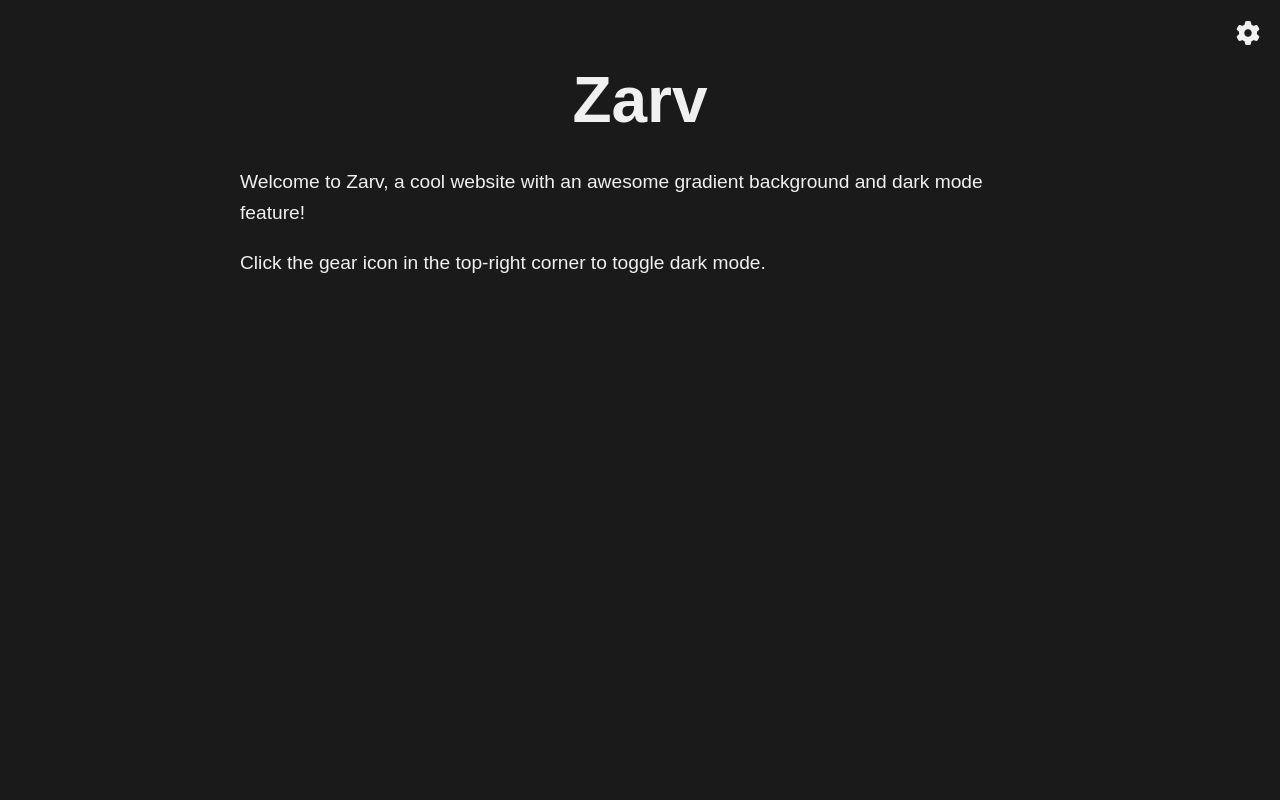
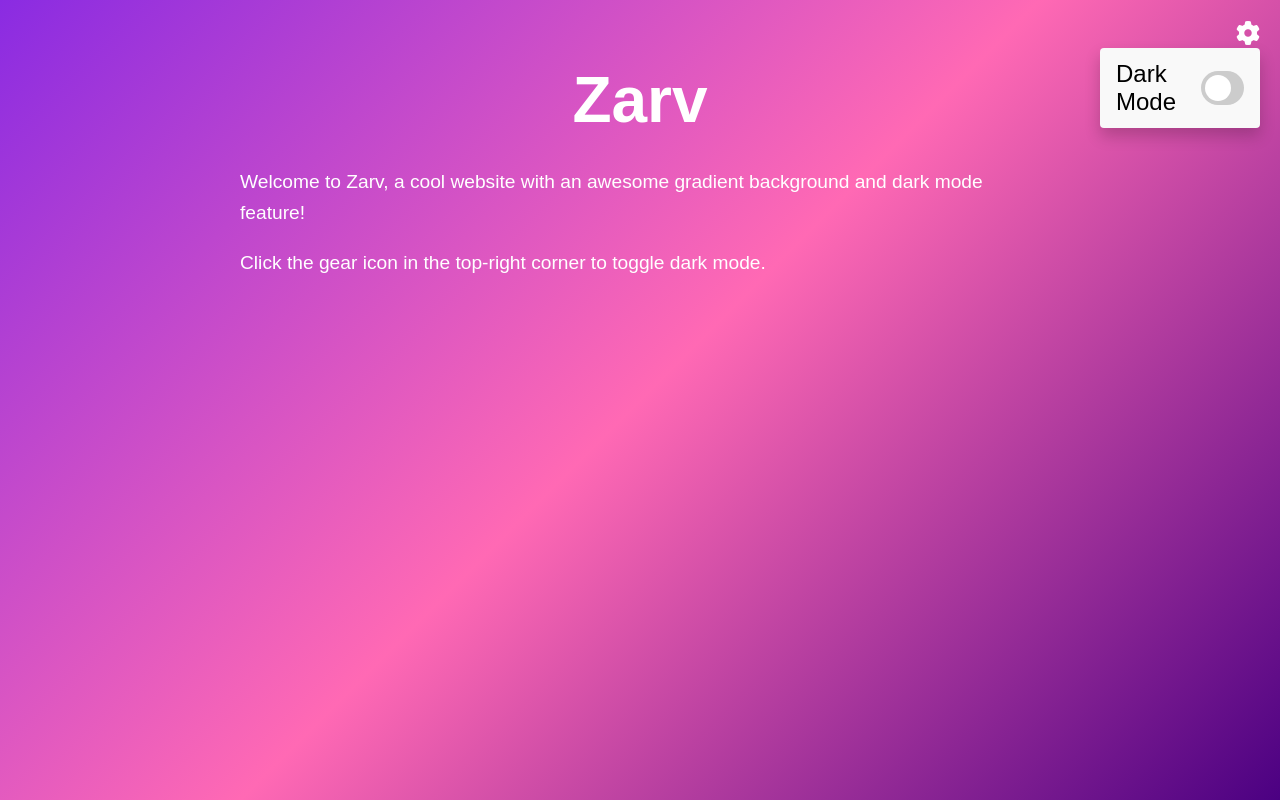
Before and after one commit to EliteCronax/zarv, a plain HTML site: page index.html in a window 1280 px wide. Both pictures are taken after a click on the element 1248 px from the left and 34 px from the top of the page. Drawn offline with Linux system fonts and the light colour scheme.

Commit message:
Update index.html

```diff
--- a/index.html
+++ b/index.html
@@ -41,9 +41,79 @@
             cursor: pointer;
         }
 
+        .dropdown {
+            display: none;
+            position: absolute;
+            top: 100%;
+            right: 0;
+            background-color: #f9f9f9;
+            min-width: 160px;
+            box-shadow: 0px 8px 16px 0px rgba(0,0,0,0.2);
+            z-index: 1;
+            border-radius: 4px;
+        }
+
+        .dropdown-content {
+            padding: 12px 16px;
+            color: black;
+            display: flex;
+            justify-content: space-between;
+            align-items: center;
+        }
+
+        .show {
+            display: block;
+        }
+
         .dark-mode {
             background: #1a1a1a;
             color: #f0f0f0;
+        }
+
+        /* Toggle switch styles */
+        .switch {
+            position: relative;
+            display: inline-block;
+            width: 60px;
+            height: 34px;
+        }
+
+        .switch input {
+            opacity: 0;
+            width: 0;
+            height: 0;
+        }
+
+        .slider {
+            position: absolute;
+            cursor: pointer;
+            top: 0;
+            left: 0;
+            right: 0;
+            bottom: 0;
+            background-color: #ccc;
+            transition: .4s;
+            border-radius: 34px;
+        }
+
+        .slider:before {
+            position: absolute;
+            content: "";
+            height: 26px;
+            width: 26px;
+            left: 4px;
+            bottom: 4px;
+            background-color: white;
+            transition: .4s;
+            border-radius: 50%;
+        }
+
+        input:checked + .slider {
+            background-color: #2196F3;
+        }
+
+        input:checked + .slider:before {
+            transform: translateX(26px);
         }
     </style>
 </head>
@@ -53,11 +123,24 @@
         <p>Welcome to Zarv, a cool website with an awesome gradient background and dark mode feature!</p>
         <p>Click the gear icon in the top-right corner to toggle dark mode.</p>
     </div>
-    <div class="gear-icon" onclick="toggleDarkMode()">
+    <div class="gear-icon" onclick="toggleDropdown()">
         <i class="fas fa-cog"></i>
+        <div class="dropdown" id="settingsDropdown">
+            <div class="dropdown-content">
+                <span>Dark Mode</span>
+                <label class="switch">
+                    <input type="checkbox" id="darkModeToggle" onchange="toggleDarkMode()">
+                    <span class="slider"></span>
+                </label>
+            </div>
+        </div>
     </div>
 
     <script>
+        function toggleDropdown() {
+            document.getElementById("settingsDropdown").classList.toggle("show");
+        }
+
         function toggleDarkMode() {
             document.body.classList.toggle('dark-mode');
             if (document.body.classList.contains('dark-mode')) {
@@ -66,6 +149,19 @@
                 document.body.style.background = 'linear-gradient(135deg, #8A2BE2, #FF69B4, #4B0082)';
             }
         }
+
+        // Close the dropdown if the user clicks outside of it
+        window.onclick = function(event) {
+            if (!event.target.matches('.gear-icon') && !event.target.matches('.fa-cog')) {
+                var dropdowns = document.getElementsByClassName("dropdown");
+                for (var i = 0; i < dropdowns.length; i++) {
+                    var openDropdown = dropdowns[i];
+                    if (openDropdown.classList.contains('show')) {
+                        openDropdown.classList.remove('show');
+                    }
+                }
+            }
+        }
     </script>
 </body>
 </html>
```
